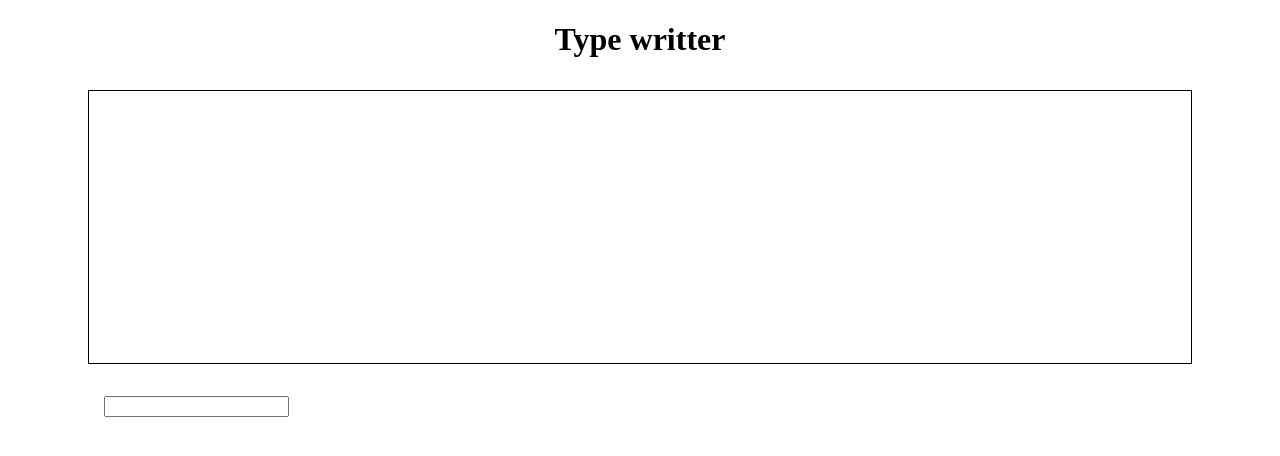
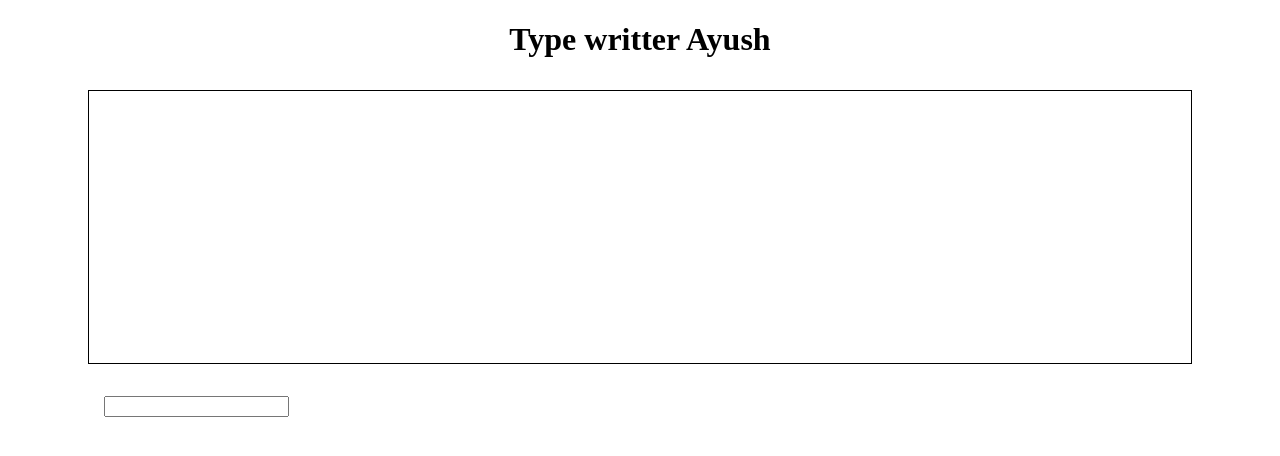
Before and after one commit to ayushpachare/Type-writer, a plain HTML site: page typewriter/index.html in a window 1280 px wide. Drawn offline with Linux system fonts and the light colour scheme.

Commit message:
change heading

```diff
--- a/typewriter/index.html
+++ b/typewriter/index.html
@@ -7,7 +7,7 @@
     <link rel="stylesheet" href="index.css">
 </head>
 <body>
-    <h1>Type writter </h1>
+    <h1>Type writter Ayush </h1>
     <p id="paragraph"></p>
     <form>
         <input type="text">
```
